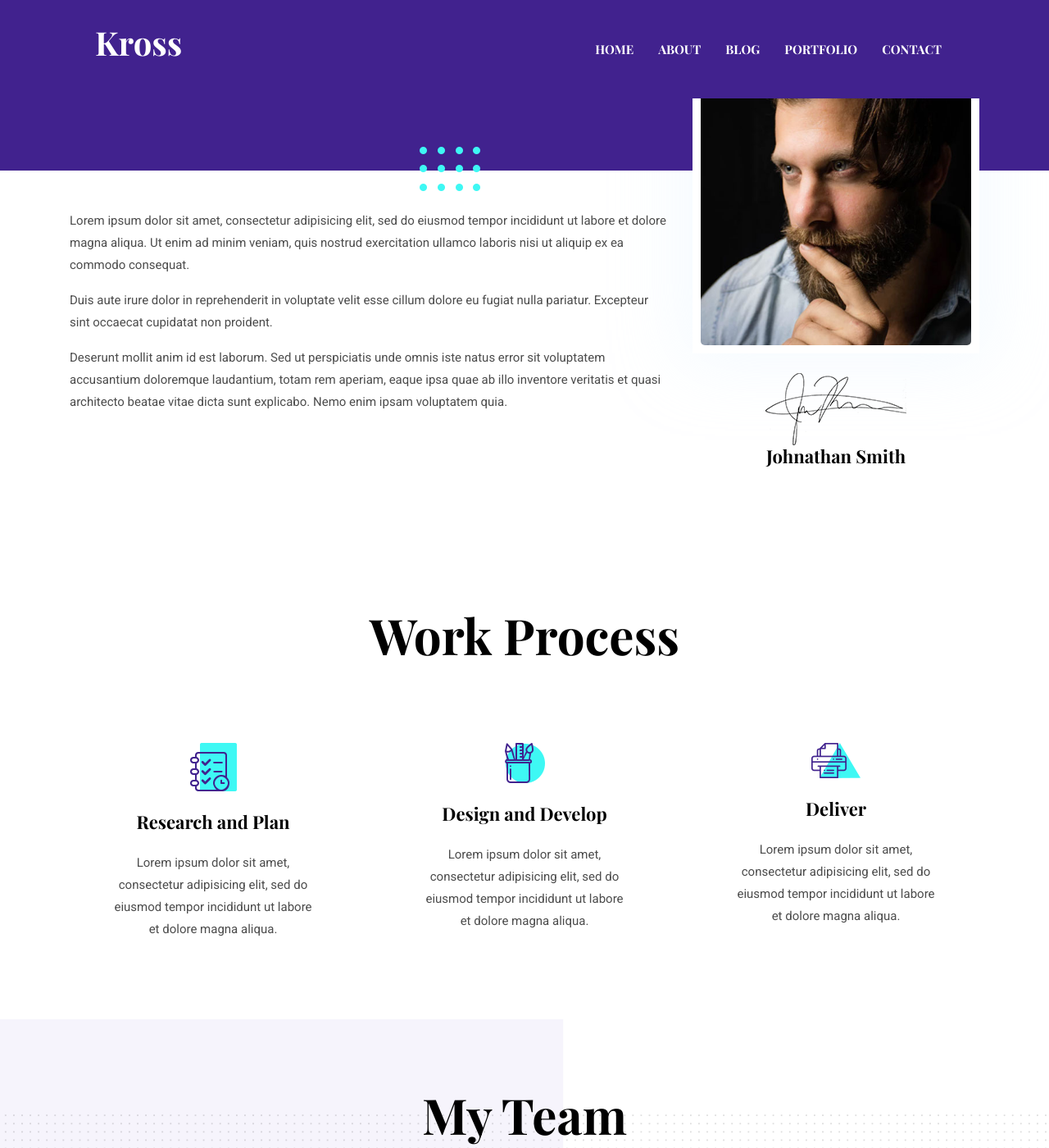
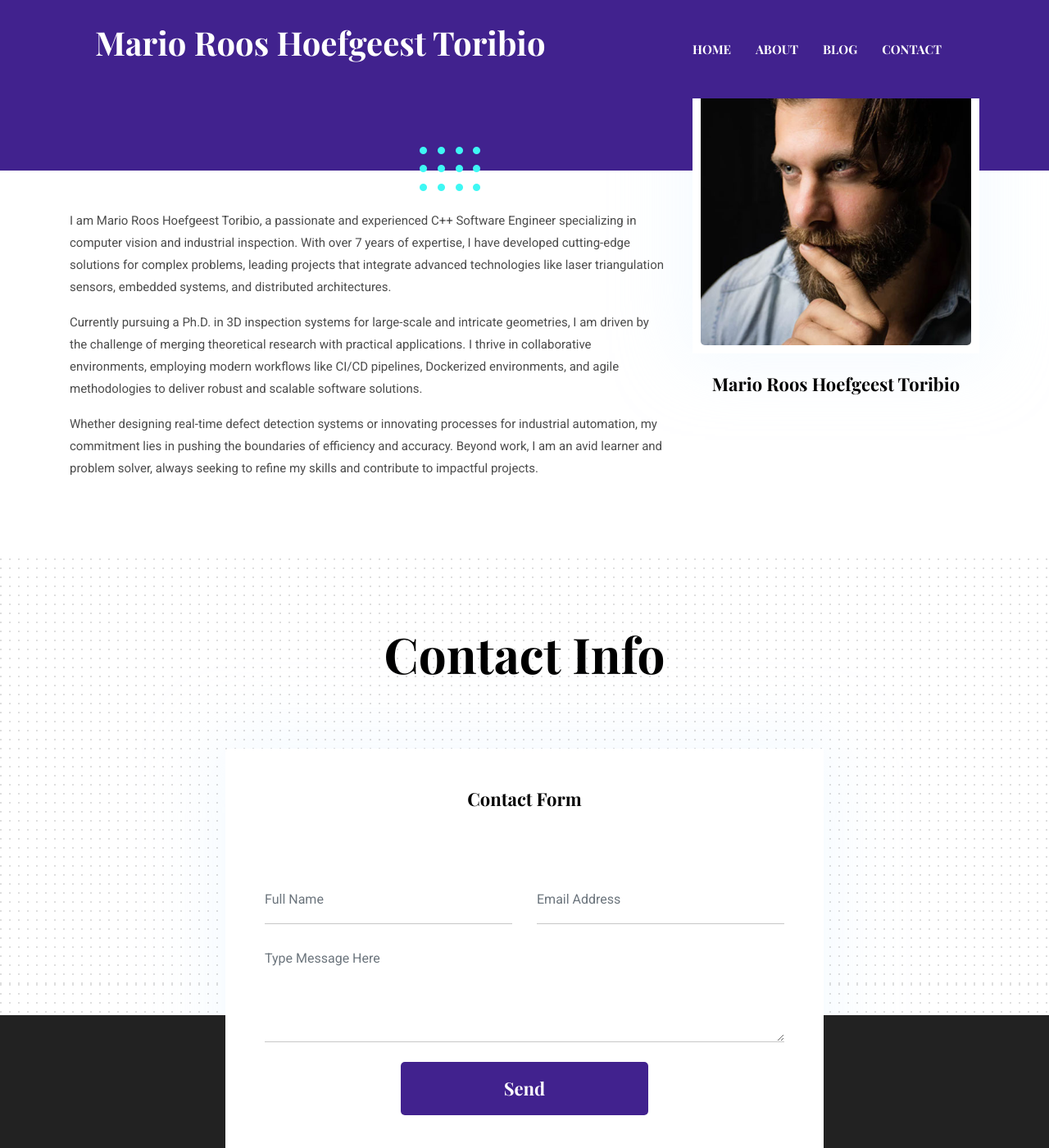
Before and after one commit to mariorht/me, a Jekyll site: the page built from _pages/about.md, in a window 1280 px wide and 1400 px high, scrolled down 316 px. Shown: the whole window at 82% size. Built offline with Jekyll 4.4.1, drawn with Linux system fonts in a browser that asks for light colours; some of the changed text lies outside the part shown.

Commit message:
cambios muchos

```diff
--- a/_data/settings.yml
+++ b/_data/settings.yml
@@ -2,96 +2,50 @@
 #-------------------------------
 # General Site Settings
 
-title: Kross
+title: Mario Roos Hoefgeest Toribio
 logo:
-author: themefisher
+author: Mario
 description: this is meta description
-email: steve.fruits@email.com
-phone: +880 2544 658 256
-address: 125/A, CA Commercial Area, California, USA
-copyright: Copyright &copy; 2020 Designed by [Themefisher](https://themefisher.com) & Developed by [Getjekyllthemes](https://getjekyllthemes.com)
+email: marioroos2502@gmail.com
 
 menu:
   - { name: About, link: "/about" }
   - { name: Blog, link: "/blog" }
-  - { name: Portfolio, link: "/portfolio" }
+#  - { name: Portfolio, link: "/portfolio" }
   - { name: Contact, link: "/contact" }
 
-#-------------------------------
-# Google Analytics Section
 
-# Analytics helps you understand who visits your website.
-# Learn more at: http://support.google.com/analytics/answer/1008065
-
-# NOTE: If you want to use Google Analytics for basic web tracking: Just uncomment and enter your UA-Code here.
-
-google-analytics: # UA-XXXXXX-X
-
-#-------------------------------
-# Comment Section (Disqus)
-
-disqus-identifier: # Add your shortname for Disqus Comment. For example mr-brown
 
 #-------------------------------
 # Hero Section
 
 hero:
-  hero-title: Hi! I’m <br> Christoher <br> UX designer
+  hero-title: Hi! I’m Mario <br> Software engineer </br>
 
 social:
-  - { icon: "ti-facebook", link: "#" }
-  - { icon: "ti-instagram", link: "#" }
-  - { icon: "ti-dribbble", link: "#" }
-  - { icon: "ti-twitter", link: "#" }
+  - { icon: "ti-github", link: "https://github.com/mariorht" }
+  - { icon: "ti-linkedin", link: "https://www.linkedin.com/in/marioroos/" }
+ # - { icon: "ti-strava", link: "https://www.strava.com/athletes/116477197" }
 
 #-------------------------------
 # About (Section and Page)
 
-# About Section
-blurb: Lorem ipsum dolor sit amet, consectetur adipisicing elit, sed do eiusmod tempor incididunt ut labore et dolore magna aliqua. Ut enim ad minim veniam, quis nostrud exercitation ullamco laboris nisi ut aliquip ex ea commodo consequat. Duis aute irure dolor in reprehenderit in voluptate velit esse cillum dolore eu fugiat nulla pariatur.
-
-blurb-btn-link: "/about"
+# About SectionLorem
+blurb: I am Mario Roos Hoefgeest Toribio, a passionate and experienced C++ Software Engineer specializing in computer vision and industrial inspection. Currently pursuing a Ph.D. in 3D inspection systems for large-scale and intricate geometries.
 blurb-btn-name: know more
 
 # About Page
 
-# Work Process Section
-work-process:
-  - title: "Research and Plan"
-    icon: "assets/images/icons/plan.png"
-    content: "Lorem ipsum dolor sit amet, consectetur adipisicing elit, sed do eiusmod tempor incididunt ut labore et dolore magna aliqua."
-
-  - title: "Design and Develop"
-    icon: "assets/images/icons/design.png"
-    content: "Lorem ipsum dolor sit amet, consectetur adipisicing elit, sed do eiusmod tempor incididunt ut labore et dolore magna aliqua."
-
-  - title: "Deliver"
-    icon: "assets/images/icons/print.png"
-    content: "Lorem ipsum dolor sit amet, consectetur adipisicing elit, sed do eiusmod tempor incididunt ut labore et dolore magna aliqua."
-
-# My Team Section
-team:
-  - title: "Jack Schenziwe"
-    image: "assets/images/team/member-1.png"
-    designation: "Project Manager"
-
-  - title: "Julias Carlie"
-    image: "assets/images/team/member-2.png"
-    designation: "Web Developer"
-
-  - title: "John Doe"
-    image: "assets/images/team/member-3.png"
-    designation: "Designer"
 
 #-------------------------------
 # Skills Section
 
 skills-title: Skills
 skills:
-  - { name: Web Design, color: "#fdb157", value: "90%" }
-  - { name: Logo Design, color: "#9473e6", value: "60%" }
-  - { name: After Effects, color: "#bdecf6", value: "80%" }
-  - { name: Web App, color: "#ffbcaa", value: "70%" }
+  - { name: C++, color: "#fdb157", value: "90%" }
+  - { name: Python, color: "#9473e6", value: "60%" }
+  - { name: Linux, color: "#bdecf6", value: "80%" }
+  - { name: Web, color: "#ffbcaa", value: "50%" }
 
 #-------------------------------
 # Exprerience Section
@@ -99,23 +53,63 @@ skills:
 experience-title: Experience
 experience:
   - {
-      name: Junior UX Designer,
+      name: "Software Lead",
       icon: "icon-1.png",
-      date: "Jan 2007 - Feb 2009",
-      organization: "WEBEX",
+      date: "2023 - Present",
+      organization: "CIN ADVANCED SYSTEMS GROUP S.L.",
+      location: "Gijón, Spain",
+      details: [
+        "Led software development for industrial inspection projects, defining and implementing efficient workflows.",
+        "Standardized and simplified development environments through containerization (Docker).",
+        "Established CI/CD practices using GitLab and GitLab Runners, enabling efficient integration and deployment pipelines for C++ and Python projects.",
+        "Improved development processes, achieving faster and more reliable project implementation."
+      ],
+      tech_stack: [
+        "Linux", "C++", "Python", "Docker", "CI/CD", "GitLab", "OpenCV", "Qt", "PostgreSQL", "CUDA", "Jenkins"
+      ]
     }
   - {
-      name: UX & UI Designer,
+      name: "Product Owner",
       icon: "icon-2.png",
-      date: "Mar 2009 - Aug 2014",
-      organization: "AUGMEDIX",
+      date: "2021 - 2022",
+      organization: "CIN ADVANCED SYSTEMS GROUP S.L.",
+      location: "Gijón, Spain",
+      details: [
+        "Developed distributed inspection systems integrating laser triangulation sensors, industrial robots, and motion systems for real-time automotive production inspection.",
+        "Designed and implemented processes for detailed scanning, advanced data processing, and visualization, ensuring accuracy and reliability in defect detection."
+      ],
+      tech_stack: [
+        "Linux", "Qt", "OpenCV", "C++", "Multithreading", "3D Visualization", "Agile methodologies", "Kanban"
+      ]
     }
   - {
-      name: Senior UI Designer,
+      name: "Computer Vision Engineer",
       icon: "icon-3.png",
-      date: "Sep 2014 - Present",
-      organization: "THEMEFISHER",
+      date: "2018 - 2021",
+      organization: "CIN ADVANCED SYSTEMS GROUP S.L.",
+      location: "Gijón, Spain",
+      details: [
+        "Integrated conoscopic holography sensors into mobile systems, ensuring real-time synchronization of scans and positions using SoC Zynq platforms with FPGA.",
+        "Developed defect detection systems utilizing laser triangulation sensors."
+      ],
+      tech_stack: [
+        "Linux", "C++", "Python", "FPGA", "Embedded Systems", "OpenCV", "Signal Processing"
+      ]
     }
+  - {
+      name: "Research Intern",
+      icon: "icon-1.png",
+      date: "2017",
+      organization: "Escuela Politécnica de Ingeniería de Gijón",
+      location: "Gijón, Spain",
+      details: [
+        "Designed a PCB for analog/digital interface and developed a three-phase power converter.",
+        "Participated in a project simulating energy storage systems in collaboration with ArcelorMittal España."
+      ],
+      tech_stack: [
+        "PCB Design", "Power Electronics", "Data Analysis"
+      ]
+  }
 
 #-------------------------------
 # Education Section
@@ -123,69 +117,42 @@ experience:
 education-title: Education
 education:
   - {
-      name: Marters in UX Design,
-      date: "2006",
-      organization: "Masassusets Institute of Technology",
+      name: Ph.D. in Energy and Process Control,
+      date: "2019--Present",
+      organization: "Escuela Politécnica de Ingeniería de Gijón",
+      thesis: "3D Inspection Systems for Large-Scale Parts with Complex Geometries"
     }
   - {
-      name: Honours in Fine Arts,
-      date: "2004",
-      organization: "Harvard University",
+      name: Master’s in Automation and Industrial Informatics,
+      date: "2017--2019",
+      organization: "Escuela Politécnica de Ingeniería de Gijón",
+      thesis: "Master's Thesis: 3D Data Acquisition System Based on an SoC Embedded System for a Conopoint Sensor"
     }
   - {
-      name: Higher Secondary Certificat,
-      date: "2000",
-      organization: "Cardiff School",
-    }
-  - {
-      name: Secondary School Certificate,
-      date: "1998",
-      organization: "Cardiff School",
+      name: Bachelor’s in Industrial Electronic Engineering. Specialization in Robotics,
+      date: "2013--2017",
+      organization: "Escuela Politécnica de Ingeniería de Gijón",
+      thesis: "Bachelor's Thesis: 3D Model Reconstruction Using Computer Vision Techniques"
     }
 
-#-------------------------------
-# Services Section
-
-services-title: Services
-services:
-  - {
-      name: UI Design,
-      icon: ti-palette,
-      description: "Lorem ipsum dolor sit amet, consectetur adipisicing elit, sed do eiusmod tempor incididunt ut labore et dolore magna aliqua.",
-      active: ,# Add true to select section
-    }
-  - {
-      name: UX Design,
-      icon: ti-vector,
-      description: "Lorem ipsum dolor sit amet, consectetur adipisicing elit, sed do eiusmod tempor incididunt ut labore et dolore magna aliqua.",
-      active: true, # Add true to select section
-    }
-  - {
-      name: Interaction Design,
-      icon: ti-panel,
-      description: "Lorem ipsum dolor sit amet, consectetur adipisicing elit, sed do eiusmod tempor incididunt ut labore et dolore magna aliqua.",
-      active: ,# Add true to select section
-    }
 
 #-------------------------------
 # Portfolio (Section and Page)
 
 # Portfolio Home Section
 portfolio-home-items:
-  - image: "assets/images/portfolio/item-1.png"
-    url: "#"
+  - image: "assets/images/portfolio/fastapi.jpeg"
+    url: "https://github.com/mariorht/fastapi_template"
 
-  - image: "assets/images/portfolio/item-2.png"
-    url: "#"
+  - image: "assets/images/portfolio/bike.png"
+    url: "https://github.com/mariorht/montreal_bikes_ussage"
 
-  - image: "assets/images/portfolio/item-3.png"
-    url: "#"
+  - image: "assets/images/portfolio/pdf.png"
+    url: "https://github.com/mariorht/PDF_tools"
 
-  - image: "assets/images/portfolio/item-4.png"
-    url: "#"
+  - image: "assets/images/portfolio/juego-de-la-vida.png"
+    url: "https://mariorht.github.io/El-juego-de-la-vida-P5Js/"
 
-  - image: "assets/images/portfolio/item-5.png"
-    url: "#"
 
 # Portfolio Page
 portfolio-label:
@@ -243,61 +210,10 @@ portfolio-items:
     portfolio-type:
       - type: "illustration"
 
-#-------------------------------
-# Testimonials Section
 
-testimonial-items:
-  - name: "Jesica Gomez"
-    image: "assets/images/testimonial/client-1.png"
-    designation: "CEO, Funder"
-    content: "Lorem ipsum dolor sit amet, consectetur adipisicing elit, sed do eiusmod tempor incididunt ut labore et dolore magna aliqua. Ut enim ad minim veniam, <strong>quis nostrud exercitation ullamco laboris nisi ut aliquip ex ea commodo consequat.</strong> Duis aute irure dolor in reprehenderit in voluptate velit esse cillum dolore eu fugiat nulla pariatur."
-
-  - name: "Jesica Gomez"
-    image: "assets/images/testimonial/client-1.png"
-    designation: "CEO, Funder"
-    content: "Lorem ipsum dolor sit amet, consectetur adipisicing elit, sed do eiusmod tempor incididunt ut labore et dolore magna aliqua. Ut enim ad minim veniam, <strong>quis nostrud exercitation ullamco laboris nisi ut aliquip ex ea commodo consequat.</strong> Duis aute irure dolor in reprehenderit in voluptate velit esse cillum dolore eu fugiat nulla pariatur."
-
-  - name: "Jesica Gomez"
-    image: "assets/images/testimonial/client-1.png"
-    designation: "CEO, Funder"
-    content: "Lorem ipsum dolor sit amet, consectetur adipisicing elit, sed do eiusmod tempor incididunt ut labore et dolore magna aliqua. Ut enim ad minim veniam, <strong>quis nostrud exercitation ullamco laboris nisi ut aliquip ex ea commodo consequat.</strong> Duis aute irure dolor in reprehenderit in voluptate velit esse cillum dolore eu fugiat nulla pariatur."
-
-#-------------------------------
-# Client Slider Section
-
-client-slider-items:
-  - logo: "assets/images/clients-logo/client-logo-1.png"
-    url: "#"
-
-  - logo: "assets/images/clients-logo/client-logo-2.png"
-    url: "#"
-
-  - logo: "assets/images/clients-logo/client-logo-3.png"
-    url: "#"
-
-  - logo: "assets/images/clients-logo/client-logo-4.png"
-    url: "#"
-
-  - logo: "assets/images/clients-logo/client-logo-5.png"
-    url: "#"
-
-  - logo: "assets/images/clients-logo/client-logo-1.png"
-    url: "#"
-
-  - logo: "assets/images/clients-logo/client-logo-2.png"
-    url: "#"
-
-  - logo: "assets/images/clients-logo/client-logo-3.png"
-    url: "#"
-
-  - logo: "assets/images/clients-logo/client-logo-4.png"
-    url: "#"
-
-  - logo: "assets/images/clients-logo/client-logo-5.png"
-    url: "#"
 
 #-------------------------------
 # Contact Section
 
 contact-title: Contact Info
-contact-email: steve.fruits@email.com
+contact-email: marioroos2502@gmail.com
--- a/_includes/footer.html
+++ b/_includes/footer.html
@@ -7,14 +7,14 @@
           <h5 class="text-light">Email</h5>
           <p class="text-white paragraph-lg font-secondary">{{ site.data.settings.email }}</p>
         </div>
-        <div class="col-md-4">
+        <!-- <div class="col-md-4">
           <h5 class="text-light">Phone</h5>
           <p class="text-white paragraph-lg font-secondary">{{ site.data.settings.phone }}</p>
         </div>
         <div class="col-md-4">
           <h5 class="text-light">Address</h5>
           <p class="text-white paragraph-lg font-secondary">{{ site.data.settings.address }}</p>
-        </div>
+        </div> -->
       </div>
     </div>
   </div>
--- a/_layouts/about.html
+++ b/_layouts/about.html
@@ -31,7 +31,6 @@ layout: default
         <div class="shadow-down mb-4">
           <img src="{{ site.baseurl }}/{{ page.image }}" alt="{{ page.author }}" class="img-fluid w-100 rounded-lg border-thick border-white">
         </div>
-        <img src="{{ site.baseurl }}/{{ page.signature }}" alt="signature" class="img-fluid">
         <h4>{{ page.author }}</h4>
       </div>
     </div>
@@ -43,7 +42,7 @@ layout: default
 
 {% include team-section.html %}
 
-<section class="section">
+<!-- <section class="section">
   <div class="container">
     <div class="row">
       <div class="col-12 text-center">
@@ -51,5 +50,5 @@ layout: default
       </div>
     </div>
     {% include client-slider.html %}
-  </div>
+  </div> -->
 </section>
--- a/_pages/about.md
+++ b/_pages/about.md
@@ -1,18 +1,13 @@
 ---
 layout: about
 title: About Me
-author: Johnathan Smith
+author: Mario Roos Hoefgeest Toribio
 image: assets/images/about/author.jpg
-signature: assets/images/about/signature.png
+#signature: assets/images/about/signature.png
 ---
 
-Lorem ipsum dolor sit amet, consectetur adipisicing elit, sed do eiusmod tempor incididunt ut labore et
-dolore magna aliqua. Ut enim ad minim veniam, quis nostrud exercitation ullamco laboris nisi ut aliquip ex ea
-commodo consequat.
+I am Mario Roos Hoefgeest Toribio, a passionate and experienced C++ Software Engineer specializing in computer vision and industrial inspection. With over 7 years of expertise, I have developed cutting-edge solutions for complex problems, leading projects that integrate advanced technologies like laser triangulation sensors, embedded systems, and distributed architectures.
 
-Duis aute irure dolor in reprehenderit in voluptate velit esse cillum dolore eu fugiat nulla pariatur.
-Excepteur sint occaecat cupidatat non proident.
+Currently pursuing a Ph.D. in 3D inspection systems for large-scale and intricate geometries, I am driven by the challenge of merging theoretical research with practical applications. I thrive in collaborative environments, employing modern workflows like CI/CD pipelines, Dockerized environments, and agile methodologies to deliver robust and scalable software solutions.
 
-Deserunt mollit anim id est laborum. Sed ut perspiciatis unde omnis iste natus error sit voluptatem
-accusantium doloremque laudantium, totam rem aperiam, eaque ipsa quae ab illo inventore veritatis et quasi
-architecto beatae vitae dicta sunt explicabo. Nemo enim ipsam voluptatem quia.
+Whether designing real-time defect detection systems or innovating processes for industrial automation, my commitment lies in pushing the boundaries of efficiency and accuracy. Beyond work, I am an avid learner and problem solver, always seeking to refine my skills and contribute to impactful projects.
--- a/_pages/blog.html
+++ b/_pages/blog.html
@@ -15,7 +15,7 @@ title: Blogs
 <!-- /blog -->
 
 <!-- clients -->
-<section class="section bg-light">
+<!-- <section class="section bg-light">
   <div class="container">
     <div class="row">
       <div class="col-12 text-center">
@@ -24,5 +24,5 @@ title: Blogs
     </div>
     {% include client-slider.html %}
   </div>
-</section>
+</section> -->
 <!-- /clients -->
```
Also changed, not shown: _pages/portfolio.html (+0 -11 lines), _posts/2017-05-26-amazon-increase-income-1.5-million copy 3.markdown (deleted, +0 -18 lines), _posts/2017-05-26-amazon-increase-income-1.5-million copy 4.markdown (deleted, +0 -18 lines), _posts/2017-05-26-amazon-increase-income-1.5-million copy 5.markdown (deleted, +0 -18 lines), _posts/2017-05-26-amazon-increase-income-1.5-million copy.markdown (deleted, +0 -18 lines), _posts/2017-05-26-amazon-increase-income-1.5-million.markdown (deleted, +0 -18 lines), assets/images/portfolio/bike.png (added), assets/images/portfolio/conway-gif.gif (added), assets/images/portfolio/fastapi.jpeg (added), assets/images/portfolio/juego-de-la-vida.png (added), assets/images/portfolio/pdf.png (added).
